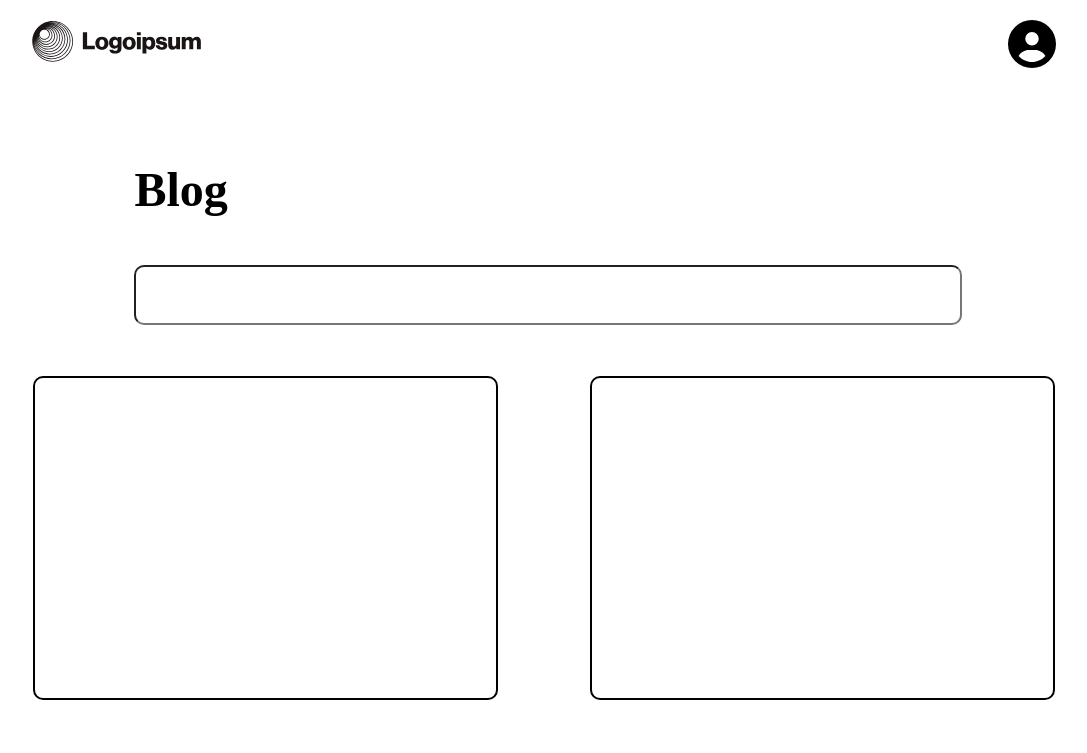
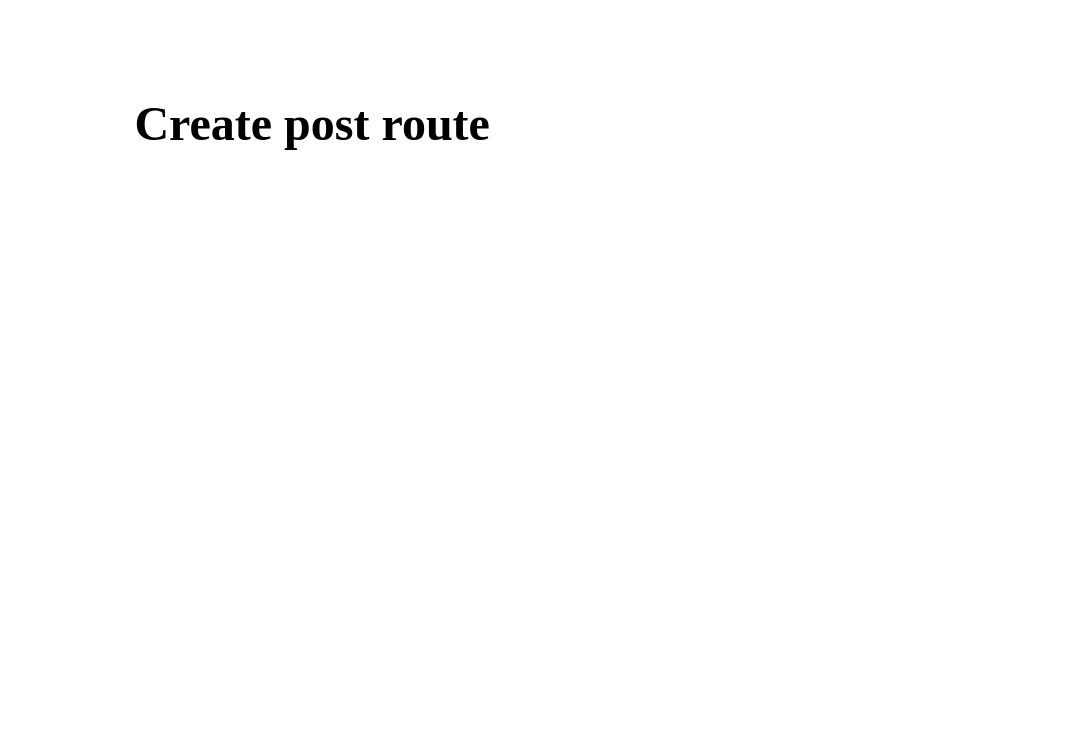
Before and after one commit to Kiril232/personal-blogging-app, a React (Create React App) app: page /create in a window 1280 px wide. Shown: the top 753 px of the page, without its empty margins (96-1183 px from the left). Built offline with nearby package versions, Linux system fonts and the light colour scheme.

Commit message:
add react router

```diff
--- a/package.json
+++ b/package.json
@@ -13,8 +13,10 @@
     "@testing-library/user-event": "^13.5.0",
     "dotenv": "^16.4.5",
     "firebase": "^10.12.2",
+    "node-polyfill-webpack-plugin": "^4.0.0",
     "react": "^18.3.1",
     "react-dom": "^18.3.1",
+    "react-router-dom": "^6.24.1",
     "react-scripts": "5.0.1",
     "web-vitals": "^2.1.4"
   },
--- a/src/App.js
+++ b/src/App.js
@@ -1,14 +1,15 @@
-import Header from './Header.js'
-import Input from './Input.js'
-import Posts from './Posts.js'
-
+import Home from './Home';
+import CreatePost from "./CreatePost";
+import { BrowserRouter as Router, Routes, Route } from 'react-router-dom';
 function App() {
   return (
       <div>
-          <Header />
-          <h1>Blog</h1>
-          <Input />
-          <Posts />
+          <Router>
+              <Routes>
+                  <Route path="/" element={<Home/>}/>
+                  <Route path="/create" element={<CreatePost/>}/>
+              </Routes>
+          </Router>
       </div>
   );
 }
--- /dev/null
+++ b/src/CreatePost.js
@@ -0,0 +1,7 @@
+
+
+export default function CreatePost(){
+    return(
+        <h1>Create post route</h1>
+    );
+}
--- /dev/null
+++ b/src/Home.js
@@ -0,0 +1,15 @@
+import Header from "./Header";
+import Input from "./Input";
+import Posts from "./Posts";
+
+
+export default function Home(){
+    return (
+        <div>
+            <Header />
+            <h1>Blog</h1>
+            <Input />
+            <Posts />
+        </div>
+    );
+}
```
Also changed, not shown: 1 other file (tests, documents, lock files or other folders).
